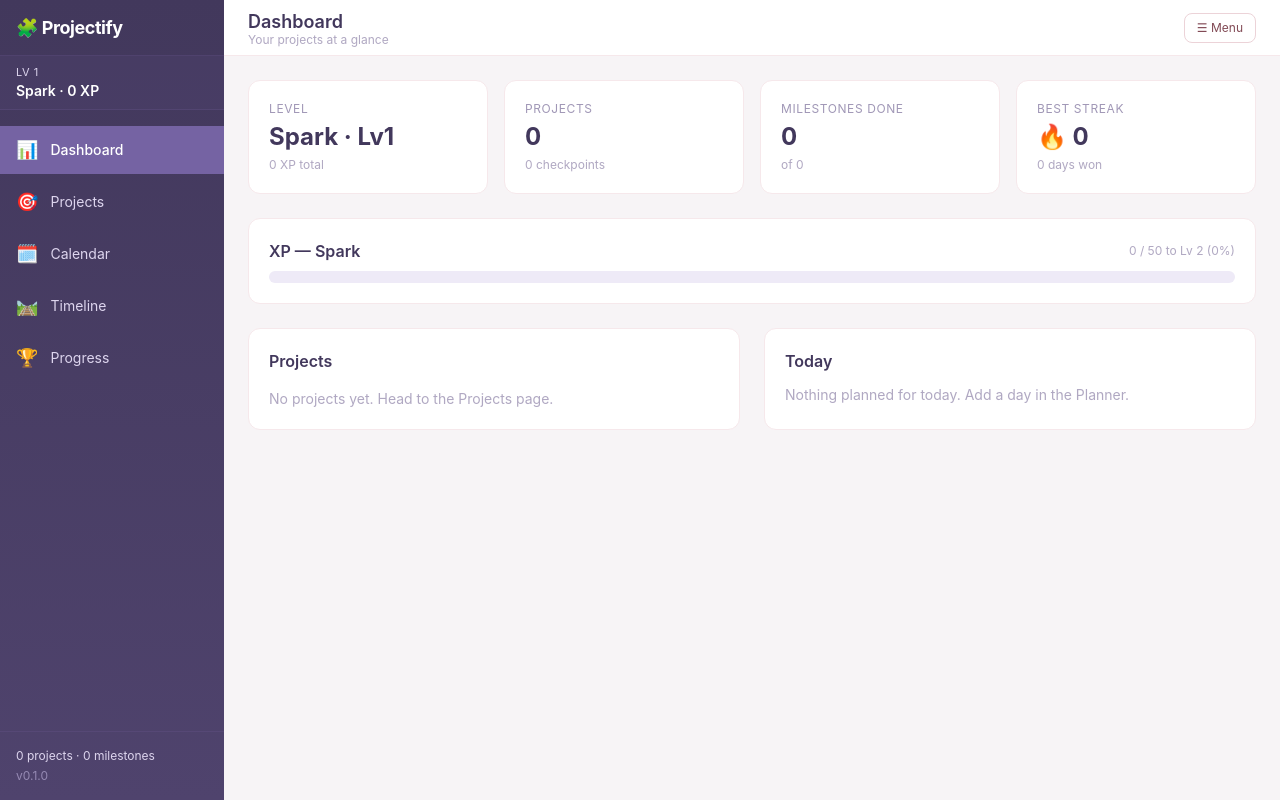
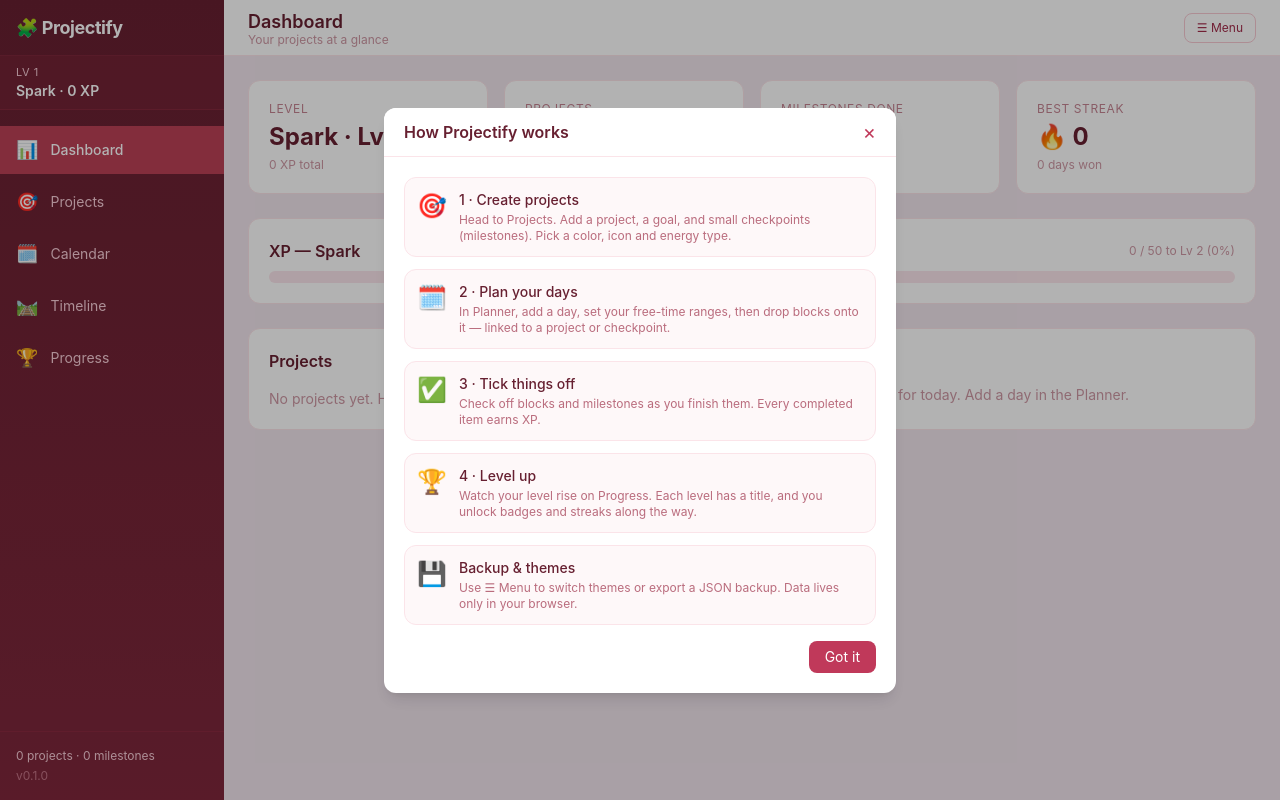
Before and after one commit to Enidable/Projectify, a React (Vite) app: page / in a window 1280 px wide. Built offline with nearby package versions, Linux system fonts and the light colour scheme.

Commit message:
Add helpful onboarding, richer demo data, XP insights, and pink-dominant Cute Vibe theme

```diff
--- a/src/App.jsx
+++ b/src/App.jsx
@@ -1,12 +1,13 @@
-import { useState } from 'react'
+import { useEffect, useState } from 'react'
 import Sidebar from './components/Sidebar'
 import Header from './components/Header'
+import HelpModal from './components/HelpModal'
 import Dashboard from './pages/Dashboard'
 import Projects from './pages/Projects'
 import Calendar from './pages/Calendar'
 import Timeline from './pages/Timeline'
 import Progress from './pages/Progress'
-import { AppDataProvider } from './context/AppDataContext'
+import { AppDataProvider, useAppData } from './context/AppDataContext'
 
 const pages = {
   Dashboard: { component: Dashboard, title: 'Dashboard', subtitle: 'Your projects at a glance' },
@@ -18,16 +19,25 @@ const pages = {
 
 function Shell() {
   const [active, setActive] = useState('Dashboard')
+  const { state } = useAppData()
+  const [showHelp, setShowHelp] = useState(false)
+
+  const firstRun = state.projects.length === 0 && Object.keys(state.calendar).length === 0
+  useEffect(() => {
+    if (firstRun) setShowHelp(true)
+  }, [firstRun])
+
   const { component: Page, title, subtitle } = pages[active]
   return (
     <div className="flex h-screen bg-paper">
       <Sidebar active={active} onNavigate={setActive} />
       <div className="flex-1 flex flex-col overflow-hidden">
-        <Header title={title} subtitle={subtitle} />
+        <Header title={title} subtitle={subtitle} onShowHelp={() => setShowHelp(true)} />
         <main className="flex-1 overflow-y-auto p-6">
           <Page />
         </main>
       </div>
+      <HelpModal open={!!showHelp} onClose={() => setShowHelp(false)} />
     </div>
   )
 }
--- a/src/components/Header.jsx
+++ b/src/components/Header.jsx
@@ -3,7 +3,7 @@ import { ImportExport } from './ImportExport'
 import { THEMES, themeInfo } from '../data/defaults'
 import { useAppData } from '../context/AppDataContext'
 
-export default function Header({ title, subtitle, right }) {
+export default function Header({ title, subtitle, right, onShowHelp }) {
   const { state, setTheme } = useAppData()
   const [open, setOpen] = useState(false)
   const current = themeInfo(state.config.theme).id
@@ -24,6 +24,8 @@ export default function Header({ title, subtitle, right }) {
           </button>
           {open && (
             <div className="absolute right-0 top-11 w-80 bg-white rounded-xl shadow-xl border border-blush-100 p-4 z-50">
+              <button onClick={() => { setOpen(false); if (onShowHelp) onShowHelp() }} className="w-full text-left text-xs px-3 py-2 rounded-lg border border-blush-100 text-blush-700 hover:bg-blush-50 cursor-pointer mb-4">💡 How Projectify works</button>
+
               <h3 className="text-sm font-semibold text-lav-900 mb-2">Theme</h3>
               <div className="grid grid-cols-2 gap-1.5 mb-4">
                 {THEMES.map(t => {
--- /dev/null
+++ b/src/components/HelpModal.jsx
@@ -0,0 +1,30 @@
+import Modal from './Modal'
+
+const STEPS = [
+  { icon: '🎯', title: '1 · Create projects', text: 'Head to Projects. Add a project, a goal, and small checkpoints (milestones). Pick a color, icon and energy type.' },
+  { icon: '🗓️', title: '2 · Plan your days', text: 'In Planner, add a day, set your free-time ranges, then drop blocks onto it — linked to a project or checkpoint.' },
+  { icon: '✅', title: '3 · Tick things off', text: 'Check off blocks and milestones as you finish them. Every completed item earns XP.' },
+  { icon: '🏆', title: '4 · Level up', text: 'Watch your level rise on Progress. Each level has a title, and you unlock badges and streaks along the way.' },
+  { icon: '💾', title: 'Backup & themes', text: 'Use ☰ Menu to switch themes or export a JSON backup. Data lives only in your browser.' },
+]
+
+export default function HelpModal({ open, onClose }) {
+  return (
+    <Modal open={open} onClose={onClose} title="How Projectify works">
+      <div className="space-y-3">
+        {STEPS.map(s => (
+          <div key={s.title} className="flex gap-3 rounded-xl border border-blush-100 bg-lav-50/60 p-3">
+            <span className="text-2xl shrink-0">{s.icon}</span>
+            <div>
+              <p className="text-sm font-medium text-lav-900">{s.title}</p>
+              <p className="text-xs text-lav-700/70 mt-0.5">{s.text}</p>
+            </div>
+          </div>
+        ))}
+        <div className="flex justify-end pt-1">
+          <button onClick={onClose} className="text-sm px-4 py-1.5 rounded-lg bg-blush-600 text-white hover:bg-blush-700 cursor-pointer">Got it</button>
+        </div>
+      </div>
+    </Modal>
+  )
+}
--- a/src/context/AppDataContext.jsx
+++ b/src/context/AppDataContext.jsx
@@ -1,5 +1,5 @@
 import { createContext, useContext, useMemo, useState, useEffect, useCallback } from 'react'
-import { emptyState, uid, DEFAULT_CONFIG } from '../data/defaults'
+import { emptyState, uid, DEFAULT_CONFIG, demoState } from '../data/defaults'
 import { milestoneXp, levelForXp } from '../utils/helpers'
 
 const STORAGE_KEY = 'projectify_state_v1'
@@ -18,9 +18,11 @@ function loadJSON() {
 
 function normalize(state) {
   const s = state || {}
+  const config = { ...DEFAULT_CONFIG, ...(s.config ? s.config : {}) }
+  if (config.theme === 'lilac') config.theme = 'cute vibe' // renamed theme id
   return {
     version: s.version || 1,
-    config: { ...DEFAULT_CONFIG, ...(s.config ? s.config : {}) },
+    config,
     projects: Array.isArray(s.projects) ? s.projects : [],
     calendar: s.calendar && typeof s.calendar === 'object' ? s.calendar : {},
   }
@@ -34,7 +36,7 @@ export function AppDataProvider({ children }) {
   }, [state])
 
   useEffect(() => {
-    document.documentElement.dataset.theme = state.config.theme || 'lilac'
+    document.documentElement.dataset.theme = state.config.theme || 'cute vibe'
   }, [state.config.theme])
 
   // ---- Config --------------------------------------------------------------
@@ -151,17 +153,9 @@ export function AppDataProvider({ children }) {
   }, [])
 
   const loadDemo = useCallback(() => {
-    setState((prev) => {
-      const s = emptyState(prev.config)
-      s.projects = [{
-        id: uid(), name: 'Example: Build a study habit app', icon: '📚', color: 'lav', energy: 'deep',
-        goal: 'Ship a working MVP to share with friends', startDate: '', endDate: '',
-        milestones: [
-          { id: uid(), name: 'Wire up data layer', hours: 3, done: false },
-          { id: uid(), name: 'Build dashboard UI', hours: 4, done: false },
-          { id: uid(), name: 'Add export/import', hours: 2, done: false },
-        ],
-      }]
+    setState(prev => {
+      const s = demoState()
+      s.config = { ...prev.config, ...s.config }
       return s
     })
   }, [])
--- a/src/data/defaults.js
+++ b/src/data/defaults.js
@@ -4,7 +4,7 @@ export const APP_NAME = 'Projectify'
 
 // Color themes swap the app's accent palette (blush = primary, lav = secondary, lilac = tertiary).
 export const THEMES = [
-  { id: 'cute vibe', label: 'Lilac', blurb: 'Soft pink & purple', sample: ['#bb4056', '#7556c9'] },
+  { id: 'cute vibe', label: 'Cute Vibe', blurb: 'Soft pink & purple', sample: ['#bb4056', '#7556c9'] },
   { id: 'sunset', label: 'Sunset', blurb: 'Warm orange & terracotta', sample: ['#ffb938', '#ad4b20'] },
   { id: 'ocean', label: 'Ocean', blurb: 'Calm blues & teals', sample: ['#5cade4', '#031f7c'] },
   { id: 'forest', label: 'Forest', blurb: 'Deep greens & sage', sample: ['#6a8c4f', '#176641'] },
@@ -26,7 +26,7 @@ export const energyInfo = (id) => ENERGIES.find(e => e.id === id) || ENERGIES[0]
 // Colors available when creating a project.
 export const COLORS = ['lav', 'mauve', 'sage', 'blush', 'peach', 'lilac', 'peri', 'olive', 'clay', 'slate', 'indigo', 'teal', 'amber', 'rose', 'sky', 'emerald']
 
-export const ICONS = ['🌟', '🤖', '📚', '🏃', '💪', '🧵', '🪞', '🎵', '🍱', '🎲', '💼', '🧩', '✏️', '🌱', '🎨', '🏠', '🧠', '📦']
+export const ICONS = ['🌟', '🤖', '📚', '🏃', '💪', '🧵', '🪞', '🎵', '🎸', '🍱', '🎲', '💼', '🧩', '✏️', '🌱', '🎨', '🏠', '🧠', '📦']
 
 // Milestone / scheduled-block flavors (what kind of work is it).
 export const FLAVORS = {
@@ -54,7 +54,7 @@ export const DEFAULT_RANGES = [
 
 // ---- Gamification (editable) ----------------------------------------------
 export const DEFAULT_CONFIG = {
-  theme: 'lilac',
+  theme: 'cute vibe',
   levelCurve: [0, 50, 120, 210, 320, 450, 600, 770, 960, 1170, 1400, 1650, 1930, 2240, 2580, 2950, 3350, 3780, 4240, 4730, 5250],
   levelTitles: [
     'Spark', 'Sparksmith', 'Kindling', 'Coal', 'Ember', 'Flame', 'Blaze', 'Inferno',
@@ -78,23 +78,69 @@ export function emptyState(config) {
 
 export function demoState() {
   const state = emptyState()
+  const today = new Date(todayStr() + 'T12:00:00')
+  const at = (offset) => packDate(new Date(today.getTime() + offset * 86400000))
+
   state.projects = [
     {
-      id: 'p1', name: 'Example: Build a study habit app', icon: '📚', color: 'lav', energy: 'deep',
-      goal: 'Ship a working MVP to share with friends',
-      startDate: '', endDate: '',
+      id: 'p1', name: 'Train for a 5K run', icon: '🏃', color: '#d9536f', energy: 'selfcare',
+      goal: 'Run 5 km without stopping, comfortably',
+      startDate: at(-12), endDate: at(18),
       milestones: [
-        { id: 'p1-m1', name: 'Wire up data layer', hours: 3, done: false },
-        { id: 'p1-m2', name: 'Build dashboard UI', hours: 4, done: false },
-        { id: 'p1-m3', name: 'Add export/import', hours: 2, done: false },
+        { id: 'p1-m1', name: 'Run 1 km without stopping', hours: 2, done: true },
+        { id: 'p1-m2', name: 'Do 5 × 200 m intervals', hours: 3, done: true },
+        { id: 'p1-m3', name: 'Run 3 km at an easy pace', hours: 4, done: false },
+        { id: 'p1-m4', name: 'Run 5 km in under 40 min', hours: 5, done: false },
+      ],
+    },
+    {
+      id: 'p2', name: 'Learn guitar', icon: '🎸', color: '#368cbc', energy: 'light',
+      goal: 'Play a full song from memory by summer',
+      startDate: at(-20), endDate: at(25),
+      milestones: [
+        { id: 'p2-m1', name: 'Learn the C major scale', hours: 3, done: true },
+        { id: 'p2-m2', name: 'Play chords: G, C, D, Em', hours: 4, done: false },
+        { id: 'p2-m3', name: 'Strum along to a song', hours: 4, done: false },
+        { id: 'p2-m4', name: 'Play a full song from memory', hours: 6, done: false },
+      ],
+    },
+    {
+      id: 'p3', name: 'Build a small web app', icon: '🤖', color: '#2d948c', energy: 'deep',
+      goal: 'Ship an MVP my friends can actually use',
+      startDate: at(-6), endDate: at(14),
+      milestones: [
+        { id: 'p3-m1', name: 'Sketch the idea & wireframe', hours: 2, done: true },
+        { id: 'p3-m2', name: 'Build the main screen', hours: 6, done: false },
+        { id: 'p3-m3', name: 'Add save / load', hours: 4, done: false },
+        { id: 'p3-m4', name: 'Deploy it online', hours: 3, done: false },
       ],
     },
   ]
-  state.calendar[todayStr()] = {
-    note: 'Get the ball rolling',
+
+  state.calendar[at(-3)] = {
+    note: 'Small wins day',
     ranges: [...DEFAULT_RANGES],
     blocks: [
-      { id: uid(), time: '09:00', flavor: 'DEEP', label: 'Wire up data layer', projectId: 'p1', milestoneId: 'p1-m1' },
+      { id: uid(), time: '09:00', flavor: 'RUN', label: '1 km easy run', projectId: 'p1', milestoneId: 'p1-m1', done: true },
+      { id: uid(), time: '14:00', flavor: 'LIGHT', label: 'C major scale drill', projectId: 'p2', milestoneId: 'p2-m1', done: true },
+      { id: uid(), time: '18:00', flavor: 'DEEP', label: 'Wireframe sketches', projectId: 'p3', milestoneId: 'p3-m1', done: true },
+    ],
+  }
+  state.calendar[at(-1)] = {
+    note: 'Morning focus, evening easy',
+    ranges: [...DEFAULT_RANGES],
+    blocks: [
+      { id: uid(), time: '08:00', flavor: 'RUN', label: '200 m intervals', projectId: 'p1', milestoneId: 'p1-m2', done: true },
+      { id: uid(), time: '17:30', flavor: 'LIGHT', label: 'Guitar practice', projectId: 'p2', milestoneId: 'p2-m1', done: true },
+    ],
+  }
+  state.calendar[todayStr()] = {
+    note: 'Keep it simple',
+    ranges: [...DEFAULT_RANGES],
+    blocks: [
+      { id: uid(), time: '09:30', flavor: 'DEEP', label: 'Build the main screen', projectId: 'p3', milestoneId: 'p3-m2', done: false },
+      { id: uid(), time: '16:00', flavor: 'RUN', label: '3 km easy pace', projectId: 'p1', milestoneId: 'p1-m3', done: false },
+      { id: uid(), time: '19:00', flavor: 'LIGHT', label: 'Chord practice', projectId: 'p2', milestoneId: 'p2-m2', done: false },
     ],
   }
   return state
--- a/src/index.css
+++ b/src/index.css
@@ -153,34 +153,38 @@
   --color-paper: #f1e5ed;
 
   /* BLUSH = Pink */
-  --color-blush-50: #fdf4f8;
-  --color-blush-100: #fce4ed;
-  --color-blush-200: #f8c8db;
-  --color-blush-300: #f2a0bf;
-  --color-blush-400: #e878a0;
-  --color-blush-500: #d85480;  /* Vibrant pink - PRIMARY */
-  --color-blush-600: #b83d65;
-  --color-blush-700: #962f51;
+  --color-blush-50: #fdf2f5;
+  --color-blush-100: #fbe4e9;
+  --color-blush-200: #f7c9d2;
+  --color-blush-300: #f1a3b3;
+  --color-blush-400: #e8768d;
+  --color-blush-500: #d9536f;
+  --color-blush-600: #c0395a;  /* Vibrant pink - PRIMARY */
+  --color-blush-700: #a12b49;
+  --color-blush-800: #842238;
+  --color-blush-900: #6b1d2e;
 
-  /* LAV = Purple (now secondary accent) */
-  --color-lav-50: #f5f0fe;
-  --color-lav-100: #eadefe;
-  --color-lav-200: #d5bdfa;
-  --color-lav-300: #b892f5;
-  --color-lav-400: #9a68ed;
-  --color-lav-500: #7b47de;  /* Vibrant purple - SECONDARY */
-  --color-lav-600: #6237c0;
-  --color-lav-700: #4d2b9a;
+  /* LAV = Deep pink (sidebar/headings) - main color */
+  --color-lav-50: #fdf3f6;
+  --color-lav-100: #fbe6ec;
+  --color-lav-200: #f7cdd7;
+  --color-lav-300: #f0a7b8;
+  --color-lav-400: #e67a93;
+  --color-lav-500: #d85372;
+  --color-lav-600: #bb4056;  /* The chosen pink */
+  --color-lav-700: #9c3048;
+  --color-lav-800: #7f273b;
+  --color-lav-900: #672031;  /* Dark pink */
 
-  /* LILAC = Keep as medium purple (tertiary) */
-  --color-lilac-50: #f5f3fe;
-  --color-lilac-100: #e9e5fd;
-  --color-lilac-200: #d3ccfa;
-  --color-lilac-300: #b5aaf2;
-  --color-lilac-400: #9485e8;
-  --color-lilac-500: #7566d8;
-  --color-lilac-600: #5d4fb8;
-  --color-lilac-700: #493d96;
+  /* LILAC = soft pink-mauve (tertiary) */
+  --color-lilac-50: #fdf4f6;
+  --color-lilac-100: #fbe5ea;
+  --color-lilac-200: #f7cad5;
+  --color-lilac-300: #f0a3b6;
+  --color-lilac-400: #e68096;
+  --color-lilac-500: #d45a74;
+  --color-lilac-600: #b53a56;
+  --color-lilac-700: #972b47;
 }
 
 :root[data-theme="sunset"] {
--- a/src/pages/Progress.jsx
+++ b/src/pages/Progress.jsx
@@ -1,6 +1,6 @@
 import { useMemo } from 'react'
 import { useAppData } from '../context/AppDataContext'
-import { levelTitle, progressToNext, computeBadges, computeStreak } from '../utils/helpers'
+import { levelTitle, progressToNext, configCurve, computeBadges, computeStreak, milestoneXp } from '../utils/helpers'
 import { fmtShort } from '../data/defaults'
 import { AreaChart, Area, XAxis, YAxis, Tooltip, ResponsiveContainer } from 'recharts'
 
@@ -11,6 +11,25 @@ export default function Progress() {
   const badges = computeBadges({ ...derived, projectsCount: state.projects.length })
   const streak = computeStreak(derived.dayWins)
   const earnedBadges = badges.filter(b => b.earned).length
+
+  const xpBreakdown = useMemo(() => {
+    let milestones = 0
+    for (const p of state.projects) {
+      p.milestones.forEach((m, idx) => { if (m.done) milestones += milestoneXp(cfg, idx) })
+    }
+    const blocks = Math.max(0, derived.xp - milestones)
+    return { milestones, blocks, total: derived.xp }
+  }, [state.projects, cfg, derived.xp, derived.milestonesDone]) // milestonesDone to recalc when toggled
+
+  const curve = configCurve(cfg)
+  const ladder = useMemo(() => {
+    const rows = []
+    for (let l = derived.level + 1; l <= derived.level + 5; l++) {
+      const req = curve[l - 1] != null ? curve[l - 1] : (rows.length ? rows[rows.length - 1].req + 300 : curve[derived.level - 1] + 300)
+      rows.push({ level: l, title: levelTitle(cfg, l), req })
+    }
+    return rows
+  }, [cfg, derived.level, curve])
 
   const chartData = useMemo(() => {
     const days = Object.keys(state.calendar).sort()
@@ -41,7 +60,37 @@ export default function Progress() {
         <div className="h-3 bg-white/20 rounded-full overflow-hidden mt-4">
           <div className="h-full bg-white rounded-full transition-all" style={{ width: `${Math.min(100, prog.pct)}%` }} />
         </div>
-        <p className="text-xs text-lav-100 mt-2">{Math.round(prog.pct)}% to Level {derived.level + 1} ({prog.next} XP)</p>
+        <p className="text-xs text-lav-100 mt-2">
+          {Math.round(prog.pct)}% to Level {derived.level + 1} · next title: <span className="font-semibold text-white">{levelTitle(cfg, derived.level + 1)}</span> at {prog.next} XP
+        </p>
+      </div>
+
+      <div className="grid grid-cols-1 lg:grid-cols-2 gap-6">
+        <div className="bg-white rounded-xl border border-blush-100 p-5">
+          <h2 className="font-semibold text-lav-900 mb-3">Where your XP comes from</h2>
+          <p className="text-xs text-lav-700/50 mb-3">{xpBreakdown.total} XP total</p>
+          <div className="space-y-3">
+            <BreakdownBar label="Milestones" value={xpBreakdown.milestones} total={xpBreakdown.total} color="#5d4fb8" />
+            <BreakdownBar label="Completed planned blocks" value={xpBreakdown.blocks} total={xpBreakdown.total} color="#2d948c" />
+          </div>
+          <div className="h-2 bg-lav-100 rounded-full overflow-hidden mt-4">
+            <div className="h-full bg-gradient-to-r from-lav-500 to-peri-400 rounded-full transition-all" style={{ width: `${Math.min(100, prog.pct)}%` }} />
+          </div>
+        </div>
+
+        <div className="bg-white rounded-xl border border-blush-100 p-5">
+          <h2 className="font-semibold text-lav-900 mb-3">Next titles</h2>
+          <div className="space-y-1.5">
+            {ladder.map(row => (
+              <div key={row.level} className="flex items-center justify-between text-xs rounded-lg border border-blush-100 bg-lav-50/60 px-3 py-2">
+                <span className="text-lav-700">Lv {row.level}</span>
+                <span className="font-medium text-lav-900">{row.title}</span>
+                <span className="text-lav-700/50">{row.req} XP</span>
+              </div>
+            ))}
+          </div>
+          <p className="text-[11px] text-lav-700/50 mt-3">Titles live in the level curve — edit them under config in defaults.js.</p>
+        </div>
       </div>
 
       <div className="grid grid-cols-1 lg:grid-cols-2 gap-6">
@@ -81,3 +130,18 @@ export default function Progress() {
     </div>
   )
 }
+
+function BreakdownBar({ label, value, total, color }) {
+  const pct = total ? Math.round((value / total) * 100) : 0
+  return (
+    <div>
+      <div className="flex items-center justify-between text-xs mb-1">
+        <span className="text-lav-700">{label}</span>
+        <span className="text-lav-900 font-medium">{value} XP <span className="text-lav-700/50">· {pct}%</span></span>
+      </div>
+      <div className="h-2 bg-lav-100 rounded-full overflow-hidden">
+        <div className="h-full rounded-full" style={{ backgroundColor: color, width: `${pct}%` }} />
+      </div>
+    </div>
+  )
+}
--- a/src/utils/helpers.js
+++ b/src/utils/helpers.js
@@ -54,8 +54,8 @@ export function computeBadges(d) {
   b.push({ id: 'five', name: 'On a Roll', desc: '5 milestones completed', earned: d.milestonesDone >= 5, icon: '🎯' })
   b.push({ id: 'ten', name: 'Unstoppable', desc: '10 milestones completed', earned: d.milestonesDone >= 10, icon: '⚡' })
   b.push({ id: 'twenty', name: 'Marathon Mind', desc: '20 milestones completed', earned: d.milestonesDone >= 20, icon: '🏆' })
-  b.push({ id: 'day', name: 'Day Won', desc: 'Beat your first snappy day', earned: d.daysWon >= 1, icon: '🗓️' })
-  b.push({ id: 'days', name: 'Momentum', desc: 'Win 5 days', earned: d.daysWon >= 5, icon: '🔥' })
+  b.push({ id: 'day', name: 'Day Won', desc: 'Beat your first snappy day', earned: (d.gamesWon || d.daysWon || 0) >= 1, icon: '🗓️' })
+  b.push({ id: 'days', name: 'Momentum', desc: 'Win 5 days', earned: (d.gamesWon || d.daysWon || 0) >= 5, icon: '🔥' })
   b.push({ id: 'plan', name: 'Planner', desc: 'Create your first project', earned: d.projectsCount >= 1, icon: '📋' })
   b.push({ id: 'lvl', name: 'Rising', desc: 'Reach Level 5', earned: (d.level || 1) >= 5, icon: '⭐' })
   return b
```
